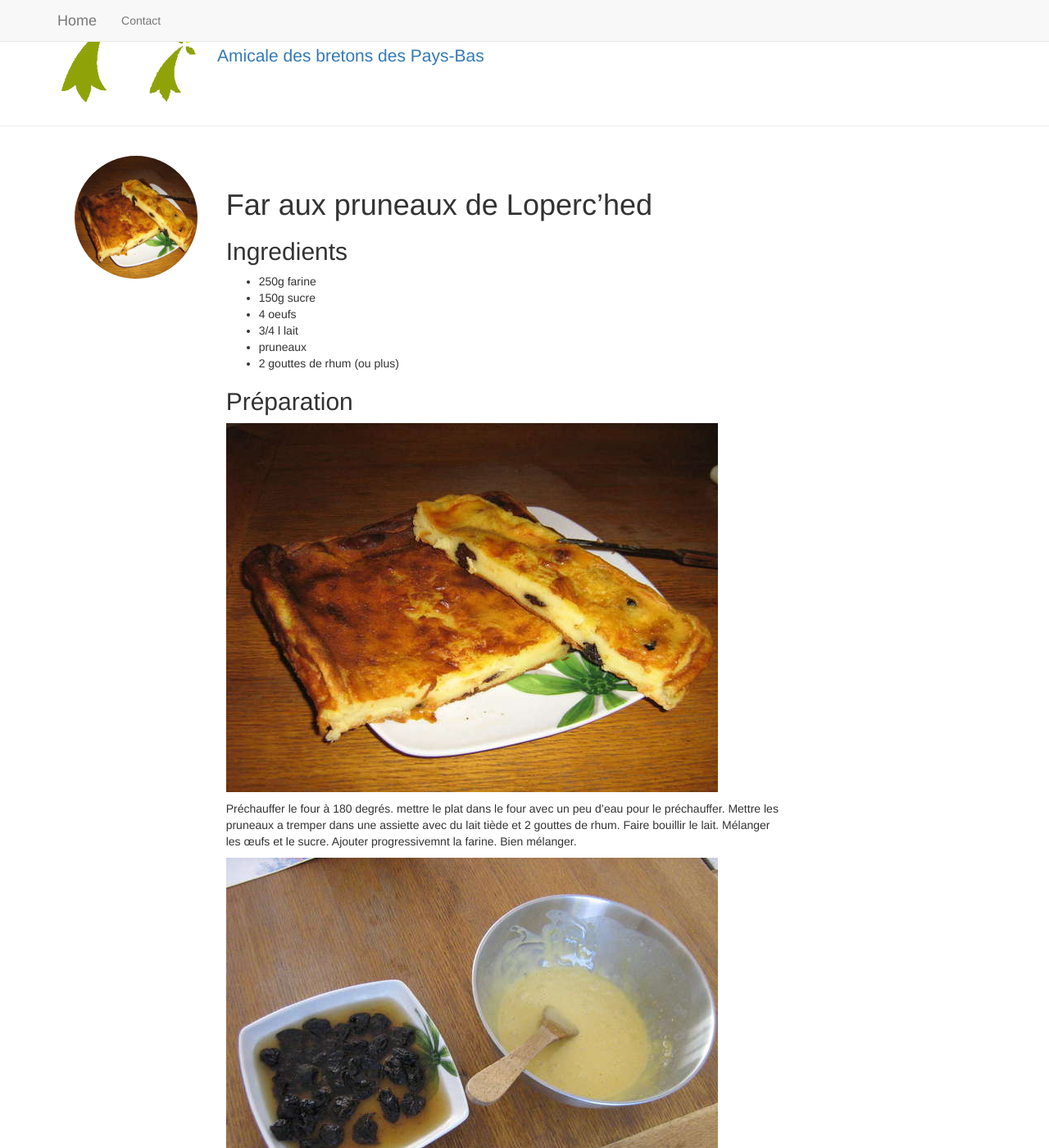
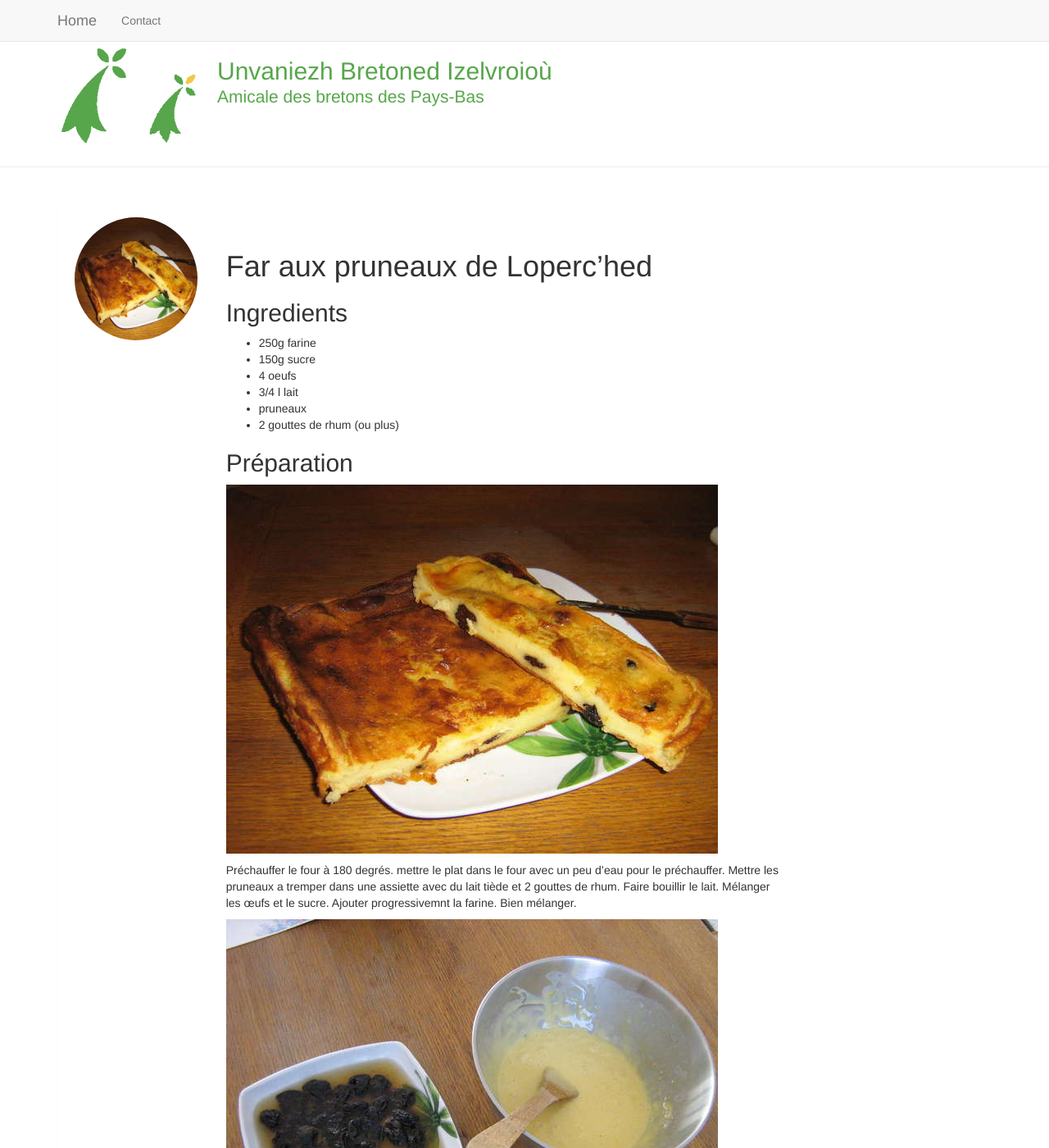
Before and after one commit to ymorvan/breizh-izelvroiou, a Jekyll site: the page built from _posts/2009-10-09-Far-aux-Pruneaux-de-Loperhet.md, in a window 1280 px wide and 1400 px high. Shown: the whole window at 82% size. Built offline with Jekyll 4.4.1, drawn with Linux system fonts in a browser that asks for light colours; nearby versions of some CDN libraries.

Commit message:
color scheme

```diff
--- a/_includes/head.html
+++ b/_includes/head.html
@@ -13,6 +13,6 @@
   <!--[if lt IE 9]>
       <script src="/css/html5.js"></script>
       <![endif]-->
-
+   <link href="/css/styles.css" rel="stylesheet">
 
 </head>
--- a/_layouts/post.html
+++ b/_layouts/post.html
@@ -14,8 +14,7 @@ layout: default
 	  <div class="row">
 
             <div class="col-md-2 col-sm-3 text-center">
-              <a class="story-img" href="#">
-		<img src={{ page.image }} style="width:150px;height:150px" class="img-circle"></a>
+		<img src={{ page.image }} style="width:150px;height:150px" class="img-circle">
 	    {{image}}
             </div>
 
--- a/css/styles.css
+++ b/css/styles.css
@@ -40,8 +40,14 @@ footer {
   display:block;
 }
 
-a,a:hover {
-  color:#223344;
+a {
+  color:#57A64B;
+  text-decoration:none;
+}
+
+
+a:hover {
+  color:#6093BF;
   text-decoration:none;
 }
 
```
Also changed, not shown: README.md, images/siteon0.png, 6 other files.
